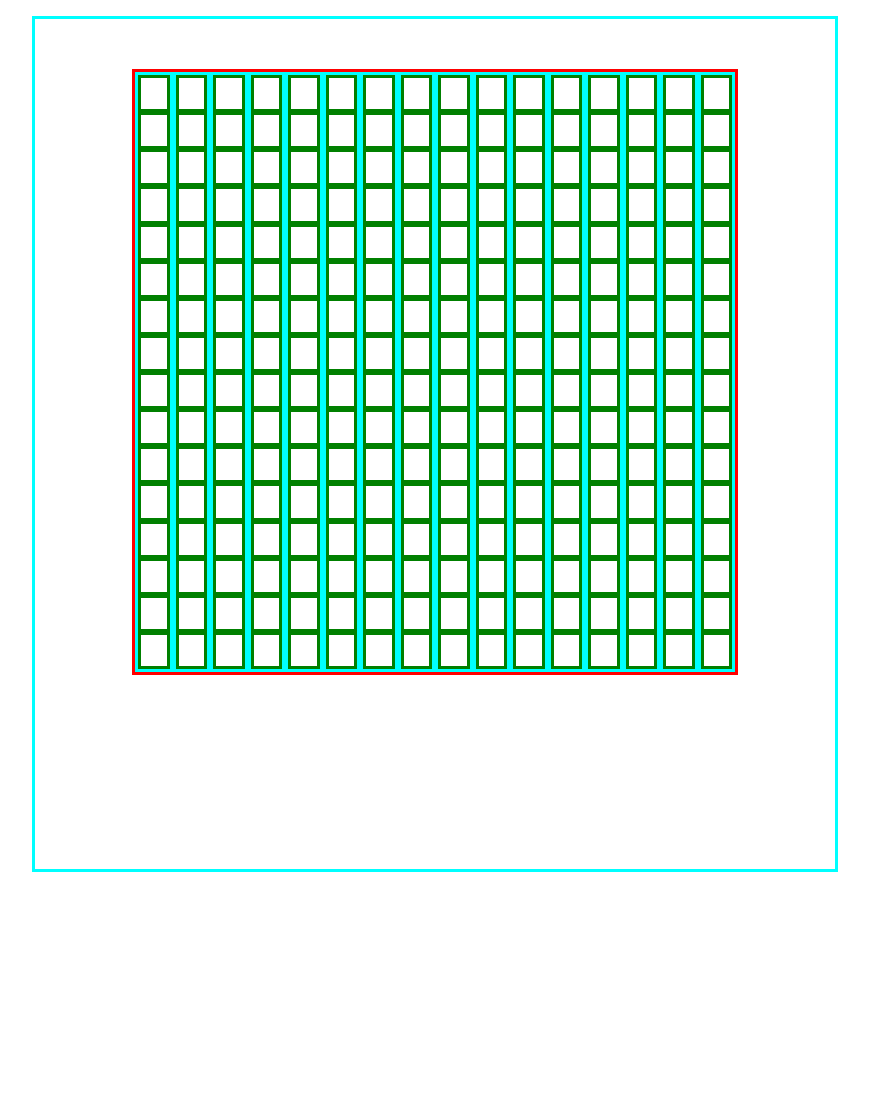
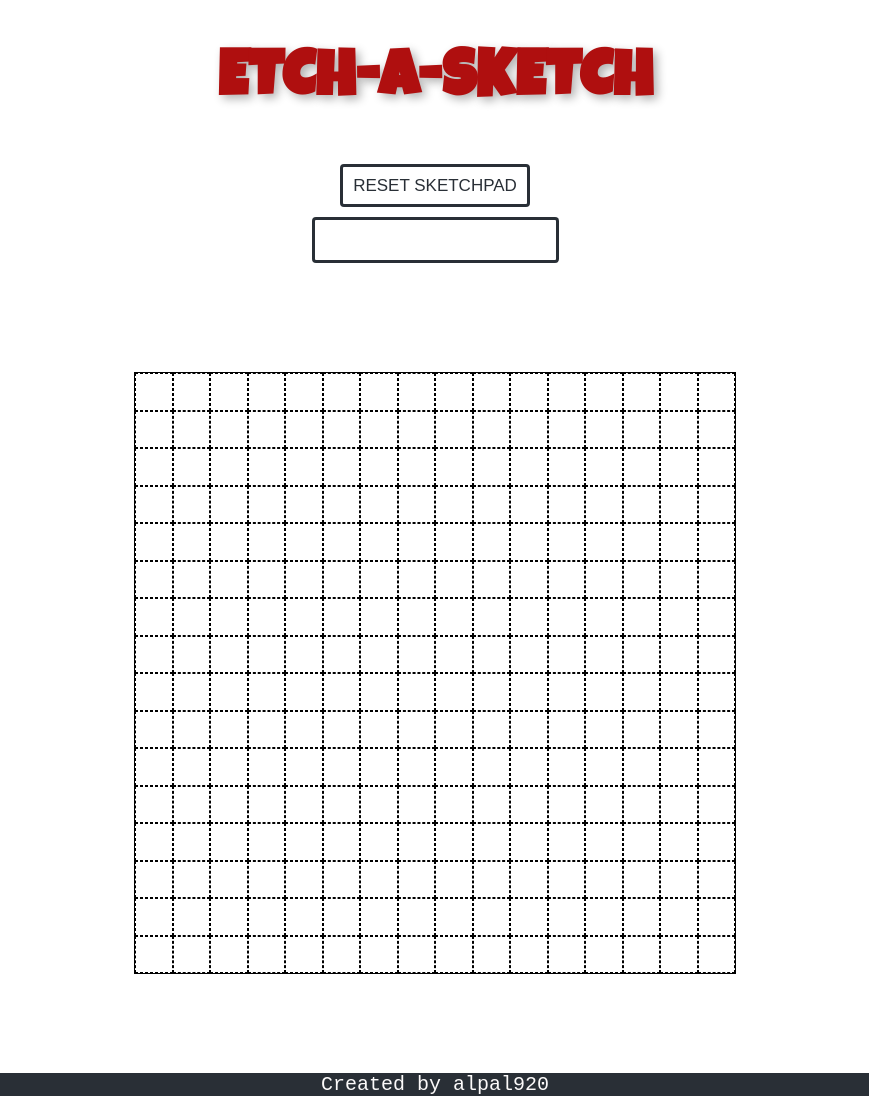
Before and after one commit to alicechang29/etch-a-sketch, a plain HTML site: page index.html in a window 1280 px wide. Shown: the whole page, without its empty margins (205-1074 px from the left). Before the commit the page ends 872 px from the top, so only its background shows below. Drawn offline with Linux system fonts and the light colour scheme.

Commit message:
added random color generator, grid styles

```diff
--- a/index.html
+++ b/index.html
@@ -5,13 +5,27 @@
     <meta name="viewport" content="width=device-width, initial-scale=1.0" />
     <title>Etch-A-Sketch</title>
     <link rel="stylesheet" href="styles.css" />
+    <link rel="preconnect" href="https://fonts.googleapis.com" />
+    <link rel="preconnect" href="https://fonts.gstatic.com" crossorigin />
+    <link
+      href="https://fonts.googleapis.com/css2?family=Architects+Daughter&family=Luckiest+Guy&display=swap"
+      rel="stylesheet"
+    />
   </head>
   <body>
+    <div class="menu">
+      <div class="logo"><h1>Etch-A-Sketch</h1></div>
+    </div>
     <div class="container">
       <div class="gridContainer">
         <div class="gridScreen"></div>
       </div>
     </div>
+    <div class="footer">
+      <a href="https://alpal920.github.io/landing-page/" target="_blank"
+        >Created by alpal920</a
+      >
+    </div>
     <script src="script.js"></script>
   </body>
 </html>
--- a/script.js
+++ b/script.js
@@ -1,17 +1,98 @@
-const rows = 16;
-const columns = 16;
+//DOM setup
+const menu = document.querySelector(".menu");
+const gridContainer = document.querySelector(".gridContainer");
+const sketchPad = document.querySelector(".gridScreen");
 
-function createGrids(rows, columns) {
-  let screen = document.querySelector(".gridScreen");
-  for (let i = 0; i < rows; i++) {
-    let row = document.createElement("div");
-    row.classList.add("grid-row");
-    for (let j = 0; j < columns; j++) {
+const resetButton = document.createElement("button");
+resetButton.textContent = "Reset Sketchpad";
+resetButton.className = "resetButton";
+menu.appendChild(resetButton);
+
+const gridSizeInput = document.createElement("input");
+gridSizeInput.setAttribute("type", "text");
+gridSizeInput.className = "gridSizeInput";
+gridSizeInput.textContent = "Set Grid Size to any value between 1 and 100.";
+menu.appendChild(gridSizeInput);
+
+//Functions
+let gridSize = gridSizeInput.value;
+function checkValidGridSize(gridSize) {
+  if (isNaN(gridSize)) {
+    alert("Please enter a valid number between 1 and 100.");
+  }
+}
+const defaultRows = 16;
+const defaultColumns = 16;
+
+function createGrids(columns, rows) {
+  for (let i = 0; i < columns; i++) {
+    let column = document.createElement("div");
+    column.classList.add("grid-column");
+    for (let j = 0; j < rows; j++) {
       let gridCell = document.createElement("div");
       gridCell.classList.add("grid-cell");
-      row.appendChild(gridCell);
+      column.appendChild(gridCell);
     }
-    screen.appendChild(row);
+    sketchPad.appendChild(column);
   }
 }
-createGrids(rows, columns);
+createGrids(defaultRows, defaultColumns);
+
+function generateRandomColor() {
+  let letters = "0123456789ABCDEF";
+  let color = "#";
+  for (let i = 0; i < 6; i++) {
+    //html color codes are 6 letters long
+    //concatenating on a value from letters onto the color variable
+    color += letters[Math.floor(Math.random() * letters.length)];
+  }
+  return color;
+}
+
+function resetSketchPad() {
+  const gridCells = document.querySelectorAll(".grid-cell");
+  for (let i = 0; i < gridCells.length; i++) {
+    let cell = gridCells[i];
+    cell.style.backgroundColor = "white";
+  }
+  createGrids(defaultRows, defaultColumns);
+}
+
+//Event Listeners
+
+//hover effect over the sketchpad
+sketchPad.addEventListener(
+  "mouseover",
+  function (event) {
+    // Check if the mouse is over a grid cell
+    if (event.target.classList.contains("grid-cell")) {
+      // Change the background color of the grid cell using the random color generator function
+      event.target.style.backgroundColor = generateRandomColor();
+    }
+  },
+  false
+);
+
+//reset the sketchpad
+resetButton.addEventListener("click", function () {
+  resetSketchPad();
+});
+
+//change grid size for the "Enter" key press on the input field
+gridSizeInput.addEventListener("keydown", function (event) {
+  if (event.key === "Enter") {
+    checkValidGridSize(gridSize);
+    createGrids(gridSizeInput.value, gridSizeInput.value);
+  }
+});
+
+/*
+Known Bugs
+- issue with generating user sized grids
+> number is added to the default grid size
+
+- resetting the grid
+> will add on default grid size to existing grids
+
+- input field is ugly
+*/
--- a/styles.css
+++ b/styles.css
@@ -8,33 +8,77 @@
   border: black;
   height: 100vh;
   width: 100%;
+  font-family: "Courier New", Courier, monospace;
 }
+
+/* Menu */
+.menu {
+  display: flex;
+  flex-direction: column;
+  justify-content: center;
+  align-items: center;
+}
+
+.logo {
+  margin: 50px;
+  text-transform: uppercase;
+  font-size: 2em;
+  color: rgb(175, 15, 15);
+  text-shadow: 4px 4px 10px rgba(0, 0, 0, 0.3);
+  font-family: "Luckiest Guy", cursive;
+  font-weight: 400;
+  font-style: normal;
+}
+
+.resetButton,
+.gridSizeInput {
+  transition: all 0.5s ease;
+  color: #292f36;
+  border: 3px solid #292f36;
+  text-transform: uppercase;
+  text-align: center;
+  line-height: 1;
+  font-size: 17px;
+  background-color: transparent;
+  padding: 10px;
+  outline: none;
+  border-radius: 4px;
+}
+.resetButton:hover {
+  color: #fcfafa;
+  background-color: #292f36;
+  cursor: pointer;
+}
+.gridSizeInput {
+  margin: 10px;
+}
+/* Sketch Pad */
+
 .container {
-  border: green;
   display: flex;
   justify-content: center;
   align-items: center;
-  margin-top: 16px;
 }
 
 .gridContainer {
-  border: cyan;
-  border-style: solid;
   display: flex;
   justify-content: center;
-  width: 800px;
-  height: 800px;
-  padding-top: 50px;
+  align-items: center;
+  width: 700px;
+  height: 700px;
+  margin-top: 50px;
+  margin-bottom: 50px;
 }
 
 .gridScreen {
   display: flex;
   flex-direction: row;
-  justify-content: space-around;
+  justify-content: center;
   width: 600px;
   height: 600px;
+  border-color: black;
   border-style: solid;
-  border-color: red;
+  border-width: thin;
 }
 
 .gridScreen > div {
@@ -42,12 +86,33 @@
   flex-direction: column;
   height: auto;
   flex: 1 0 auto;
-  border-style: solid;
-  border-color: cyan;
 }
 
 .gridScreen > div > * {
   flex: 1;
-  border-style: solid;
-  border-color: green;
+  border-style: dashed;
+  border-width: thin;
+  border-color: black;
 }
+
+/* Footer */
+a,
+a:visited {
+  text-decoration: none;
+  color: #fcfafa;
+}
+
+.footer {
+  display: flex;
+  align-items: center;
+  justify-content: center;
+  background-color: #292f36;
+  color: #fcfafa;
+  font-size: 20px;
+}
+.footer a:hover {
+  text-decoration: underline;
+  color: #292f36;
+  background-color: #fcfafa;
+  cursor: pointer;
+}
```
Also changed, not shown: paintbrush-mouse.png (added).
